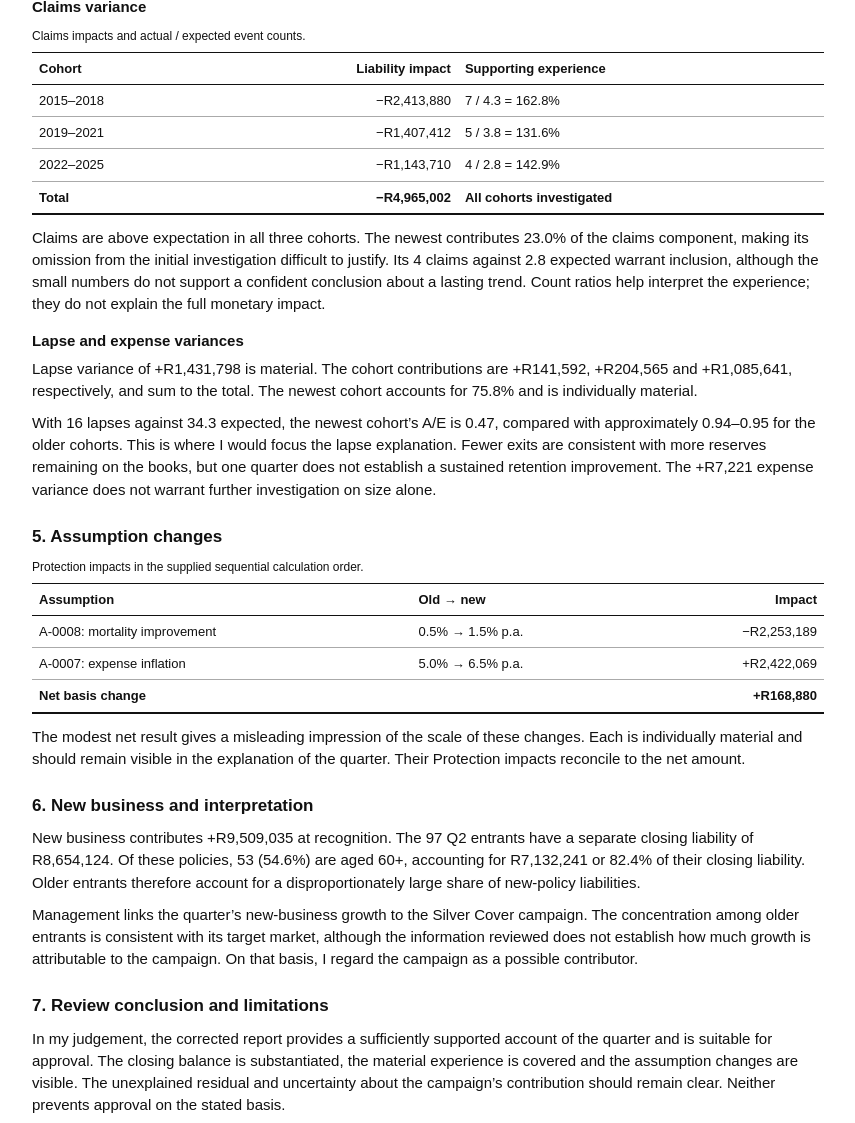
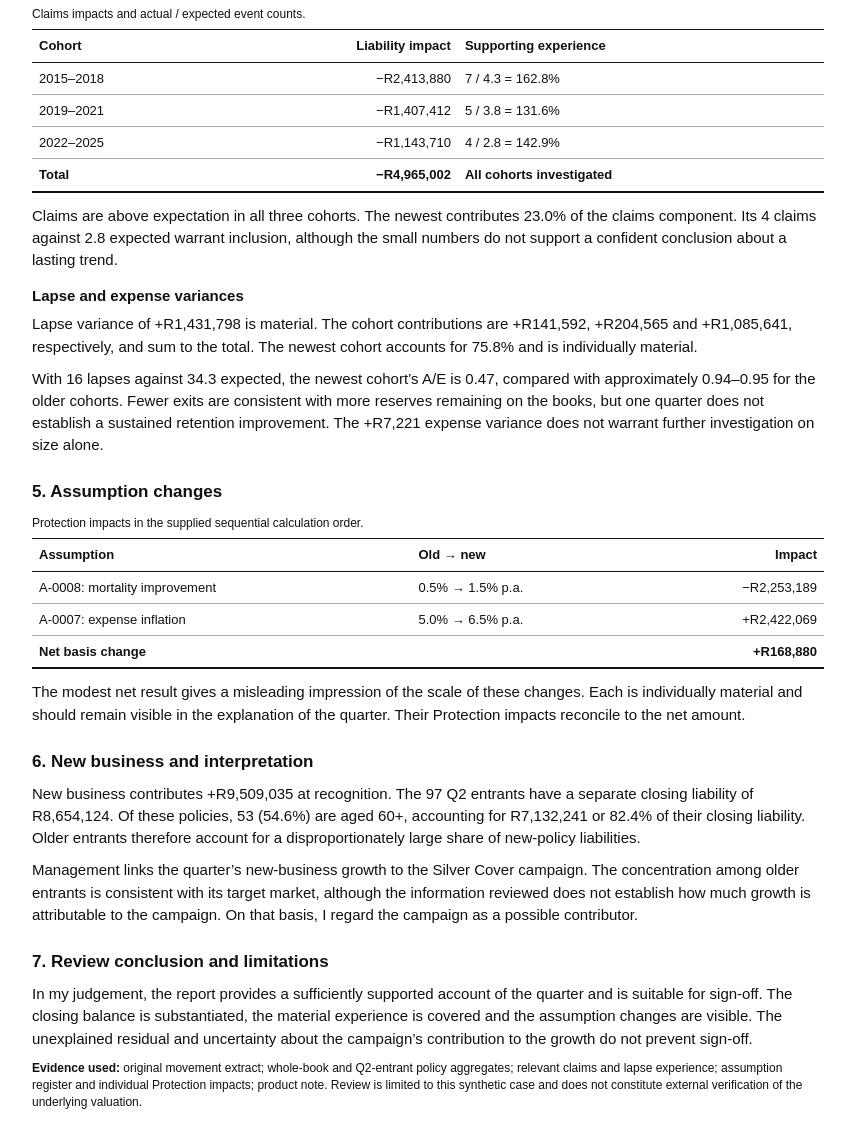
Before and after one commit to nikothomadakis/assa-workshop-new, a plain HTML site: page reports/02-HAF-approved-reference.html in a window 1280 px wide. Shown: the part 1677-2800 px from the top of the page, without its empty margins (212-1067 px from the left). Drawn offline with Linux system fonts and the light colour scheme.

Commit message:
Apply final wording revisions to human reference report

```diff
--- a/reports/02-HAF-approved-reference.html
+++ b/reports/02-HAF-approved-reference.html
@@ -54,17 +54,17 @@ a { color: #111; }
 <section><h2>2. Basis of review</h2><div class="basis">
 <p><strong>Current materiality:</strong> an absolute component is material when it exceeds <strong>10% of absolute net movement OR 1% of opening liability</strong>. Using the corrected balances, the thresholds are <strong>R756,038.30 and R974,499.36</strong>. Exceeding either is sufficient; comparisons are strictly greater-than.</p>
 <p><strong>Residual tolerance:</strong> 0.5% of opening liability, or <strong>R487,249.68</strong>. This is not a tolerance for disagreements between sources reporting the same balance.</p></div>
-<p>I have applied the current standard rather than the older investigation thresholds. Expected change remains a baseline. The accompanying <a href="03-human-review-framework.html">human review framework</a> explains the basis for deciding where further evidence is needed and when the findings are sufficient.</p></section>
+<p>I have applied the current standard rather than the older investigation thresholds. The accompanying <a href="03-human-review-framework.html">human review framework</a> explains the basis for deciding where further evidence is needed and when the findings are sufficient.</p></section>
 <section><h2>3. Liability movement reconciliation</h2>
 <p>Before relying on the closing balance, I compared the movement summary with policy liabilities for the same date and whole Protection population. The policy totals provide the stronger basis under the agreed review requirements.</p><table><caption>Closing liability at 30 June 2025; whole Protection population.</caption><thead><tr><th scope="col">Evidence</th><th scope="col" class="num">Closing liability</th></tr></thead><tbody><tr><td>Policy records · 2015–2018</td><td class="num">R29,942,963</td></tr><tr><td>Policy records · 2019–2021</td><td class="num">R32,894,820</td></tr><tr><td>Policy records · 2022–2025</td><td class="num">R42,172,536</td></tr><tr class="total"><td>Policy total — all cohorts</td><td class="num">R105,010,319</td></tr><tr><td>Movement extract — reported whole-book total</td><td class="num">R105,260,319</td></tr><tr class="total"><td>Summary overstatement</td><td class="num">R250,000</td></tr></tbody></table>
-<p>The R250,000 difference requires correction even though it is below the materiality thresholds: these sources purport to measure the same balance. I have used the policy-supported total for reporting. This resolves the report figure; the discrepancy in the source summary should be addressed separately.</p><table><caption>Liability movement reconciliation after correction of the closing balance.</caption><thead><tr><th scope="col">Item</th><th scope="col" class="num">Amount</th></tr></thead><tbody><tr><td>Opening liability</td><td class="num">R97,449,936</td></tr><tr><td>Expected change</td><td class="num">+R1,228,190</td></tr><tr><td>Claims variance</td><td class="num">−R4,965,002</td></tr><tr><td>Lapse variance</td><td class="num">+R1,431,798</td></tr><tr><td>Expense variance</td><td class="num">+R7,221</td></tr><tr><td>Basis changes, net</td><td class="num">+R168,880</td></tr><tr><td>New business</td><td class="num">+R9,509,035</td></tr><tr><td>Residual</td><td class="num">+R180,261</td></tr><tr class=total><td>Closing liability</td><td class="num">R105,010,319</td></tr></tbody></table>
+<p>The R250,000 difference requires correction even though it is below the materiality thresholds. It is important to understand why these discrepancies have occurred. I have used the policy-supported total for reporting. This resolves the report figure; the discrepancy in the source summary should be addressed separately.</p><table><caption>Liability movement reconciliation after correction of the closing balance.</caption><thead><tr><th scope="col">Item</th><th scope="col" class="num">Amount</th></tr></thead><tbody><tr><td>Opening liability</td><td class="num">R97,449,936</td></tr><tr><td>Expected change</td><td class="num">+R1,228,190</td></tr><tr><td>Claims variance</td><td class="num">−R4,965,002</td></tr><tr><td>Lapse variance</td><td class="num">+R1,431,798</td></tr><tr><td>Expense variance</td><td class="num">+R7,221</td></tr><tr><td>Basis changes, net</td><td class="num">+R168,880</td></tr><tr><td>New business</td><td class="num">+R9,509,035</td></tr><tr><td>Residual</td><td class="num">+R180,261</td></tr><tr class=total><td>Closing liability</td><td class="num">R105,010,319</td></tr></tbody></table>
 <p class="calculation">Opening plus signed components = R104,830,058. Corrected closing less this amount = +R180,261 (0.18% of opening).</p>
 <p>The correction reduces closing liability, net movement and residual by R250,000 each. The original R430,261 residual was also within tolerance. I accept the remaining R180,261 as an unexplained residual under the agreed tolerance; I would not assign it a business explanation without evidence.</p></section>
 <section><h2>4. Experience findings</h2><h3>Claims variance</h3><table><caption>Claims impacts and actual / expected event counts.</caption><thead><tr><th scope="col">Cohort</th><th scope="col" class="num">Liability impact</th><th scope="col">Supporting experience</th></tr></thead><tbody><tr><td>2015–2018</td><td class="num">−R2,413,880</td><td>7 / 4.3 = 162.8%</td></tr><tr><td>2019–2021</td><td class="num">−R1,407,412</td><td>5 / 3.8 = 131.6%</td></tr><tr><td>2022–2025</td><td class="num">−R1,143,710</td><td>4 / 2.8 = 142.9%</td></tr><tr class="total"><td>Total</td><td class="num">−R4,965,002</td><td>All cohorts investigated</td></tr></tbody></table>
-<p>Claims are above expectation in all three cohorts. The newest contributes 23.0% of the claims component, making its omission from the initial investigation difficult to justify. Its 4 claims against 2.8 expected warrant inclusion, although the small numbers do not support a confident conclusion about a lasting trend. Count ratios help interpret the experience; they do not explain the full monetary impact.</p>
+<p>Claims are above expectation in all three cohorts. The newest contributes 23.0% of the claims component. Its 4 claims against 2.8 expected warrant inclusion, although the small numbers do not support a confident conclusion about a lasting trend.</p>
 <h3>Lapse and expense variances</h3>
 <p>Lapse variance of +R1,431,798 is material. The cohort contributions are +R141,592, +R204,565 and +R1,085,641, respectively, and sum to the total. The newest cohort accounts for 75.8% and is individually material.</p>
-<p>With 16 lapses against 34.3 expected, the newest cohort’s A/E is 0.47, compared with approximately 0.94–0.95 for the older cohorts. This is where I would focus the lapse explanation. Fewer exits are consistent with more reserves remaining on the books, but one quarter does not establish a sustained retention improvement. The +R7,221 expense variance does not warrant further investigation on size alone.</p></section>
+<p>With 16 lapses against 34.3 expected, the newest cohort’s A/E is 0.47, compared with approximately 0.94–0.95 for the older cohorts. Fewer exits are consistent with more reserves remaining on the books, but one quarter does not establish a sustained retention improvement. The +R7,221 expense variance does not warrant further investigation on size alone.</p></section>
 <section><h2>5. Assumption changes</h2>
 <table><caption>Protection impacts in the supplied sequential calculation order.</caption><thead><tr><th scope="col">Assumption</th><th scope="col">Old → new</th><th scope="col" class="num">Impact</th></tr></thead><tbody>
 <tr><td>A-0008: mortality improvement</td><td>0.5% → 1.5% p.a.</td><td class="num">−R2,253,189</td></tr>
@@ -75,7 +75,7 @@ a { color: #111; }
 <p>New business contributes +R9,509,035 at recognition. The 97 Q2 entrants have a separate closing liability of R8,654,124. Of these policies, 53 (54.6%) are aged 60+, accounting for R7,132,241 or 82.4% of their closing liability. Older entrants therefore account for a disproportionately large share of new-policy liabilities.</p>
 <p>Management links the quarter’s new-business growth to the Silver Cover campaign. The concentration among older entrants is consistent with its target market, although the information reviewed does not establish how much growth is attributable to the campaign. On that basis, I regard the campaign as a possible contributor.</p></section>
 <section><h2>7. Review conclusion and limitations</h2>
-<p>In my judgement, the corrected report provides a sufficiently supported account of the quarter and is suitable for approval. The closing balance is substantiated, the material experience is covered and the assumption changes are visible. The unexplained residual and uncertainty about the campaign’s contribution should remain clear. Neither prevents approval on the stated basis.</p>
+<p>In my judgement, the report provides a sufficiently supported account of the quarter and is suitable for sign-off. The closing balance is substantiated, the material experience is covered and the assumption changes are visible. The unexplained residual and uncertainty about the campaign’s contribution to the growth do not prevent sign-off.</p>
 <p class="note"><strong>Evidence used:</strong> original movement extract; whole-book and Q2-entrant policy aggregates; relevant claims and lapse experience; assumption register and individual Protection impacts; product note. Review is limited to this synthetic case and does not constitute external verification of the underlying valuation.</p></section>
 <footer><p>Supplied synthetic workshop case · Fixed example for comparison.</p>
 <p>Illustrative human-prepared, HAF-approved reference for this exercise; the approval status is simulated, not an actual professional sign-off.</p></footer></main></body></html>
```
